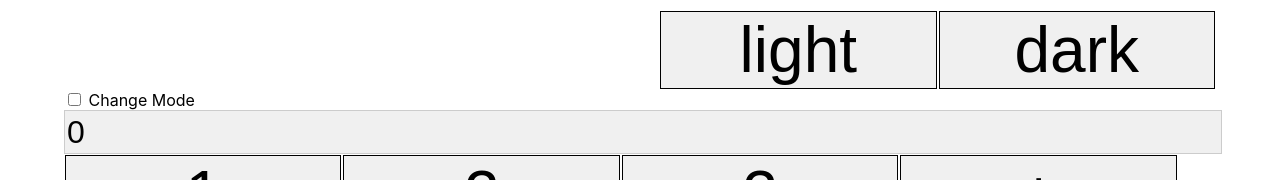
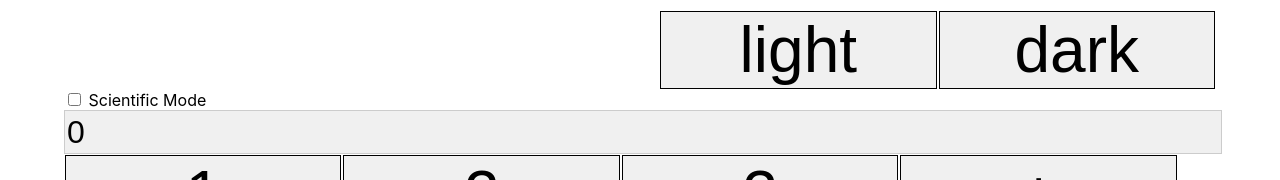
Before and after one commit to vivek0tiwari/calc, a React (Create React App) app: page / in a window 1280 px wide. Shown: the top 180 px of the page. Built offline with nearby package versions, Linux system fonts and the light colour scheme.

Commit message:
renamed checkbox label

```diff
--- a/src/containers/Output.jsx
+++ b/src/containers/Output.jsx
@@ -9,7 +9,7 @@ export const Output = ({ value, className, isSciMode, onChangeMode }) => {
         onChange={onChangeMode}
         name="mode"
       ></input>
-      <label> Change Mode</label>
+      <label> Scientific Mode</label>
       <input
         type="text"
         disabled
```
